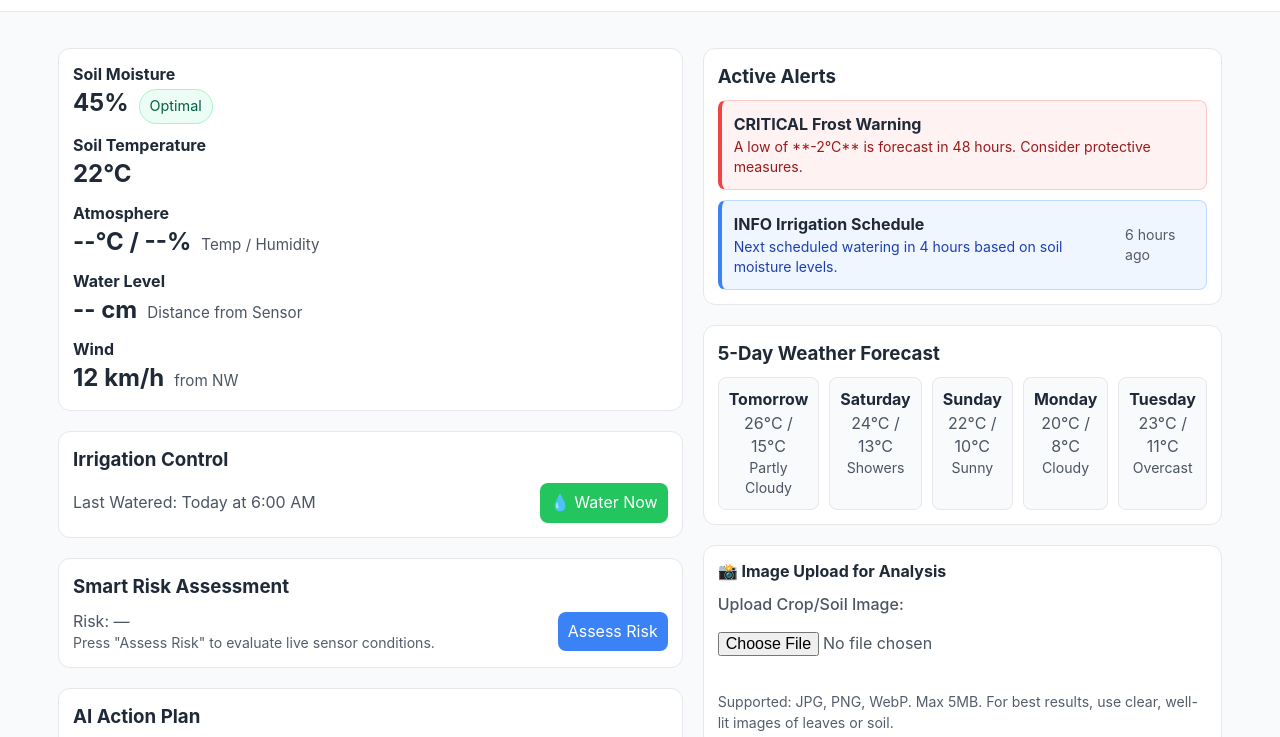
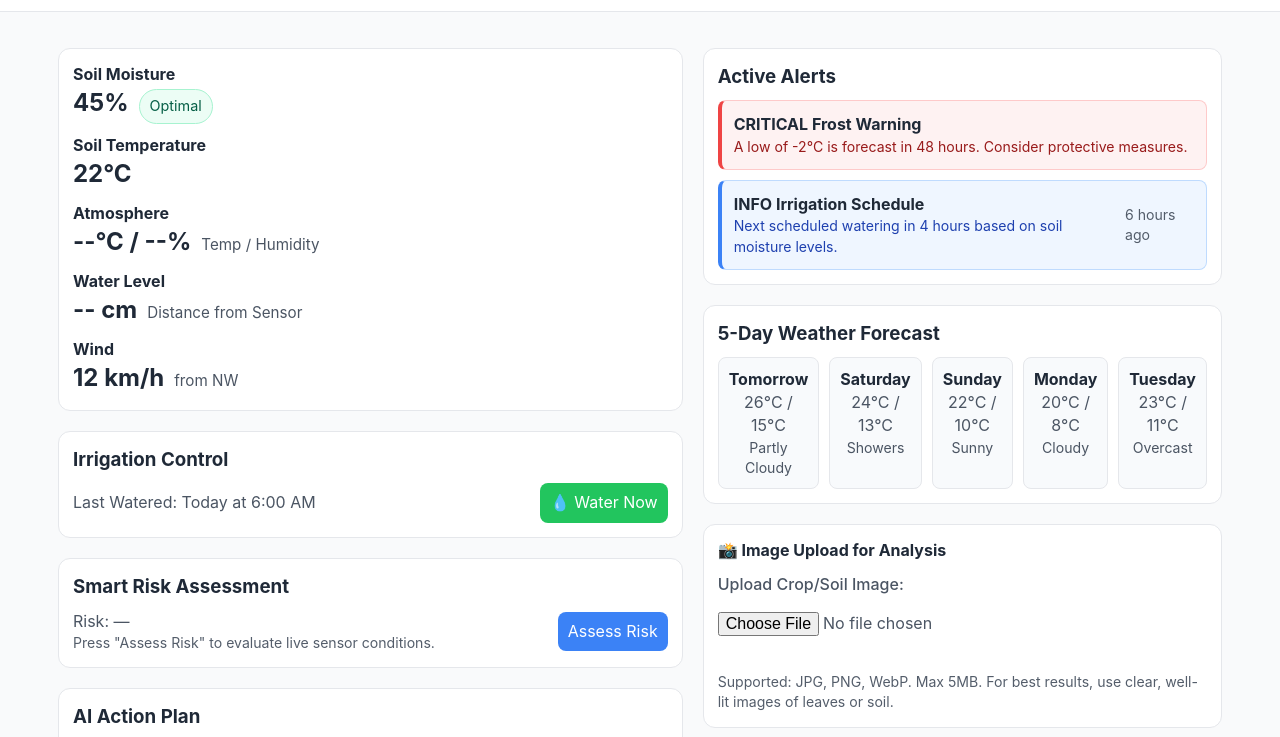
Before and after one commit to AdityaLallchandani/sih, a plain HTML site: page index.html in a window 1280 px wide. Shown: the part 58-795 px from the top of the page. Drawn offline with Linux system fonts and the light colour scheme.

Commit message:
Update index.html

```diff
--- a/index.html
+++ b/index.html
@@ -752,7 +752,7 @@
           active_alerts: "Active Alerts",
           critical_frost_warning: "CRITICAL Frost Warning",
           frost_warning_text:
-            "A low of **-2°C** is forecast in 48 hours. Consider protective measures.",
+            "A low of -2°C is forecast in 48 hours. Consider protective measures.",
           info_irrigation: "INFO Irrigation Schedule",
           irrigation_schedule_text:
             "Next scheduled watering in 4 hours based on soil moisture levels.",
@@ -805,7 +805,7 @@
           active_alerts: "सक्रिय अलर्ट",
           critical_frost_warning: "गंभीर पाला चेतावनी",
           frost_warning_text:
-            "48 घंटों में **-2°C** तक तापमान गिरने का अनुमान है। सुरक्षात्मक उपाय करें।",
+            "48 घंटों में -2°C तक तापमान गिरने का अनुमान है। सुरक्षात्मक उपाय करें।",
           info_irrigation: "सूचना सिंचाई कार्यक्रम",
           irrigation_schedule_text:
             "मिट्टी की नमी के स्तर के आधार पर 4 घंटे में अगली निर्धारित सिंचाई।",
```
